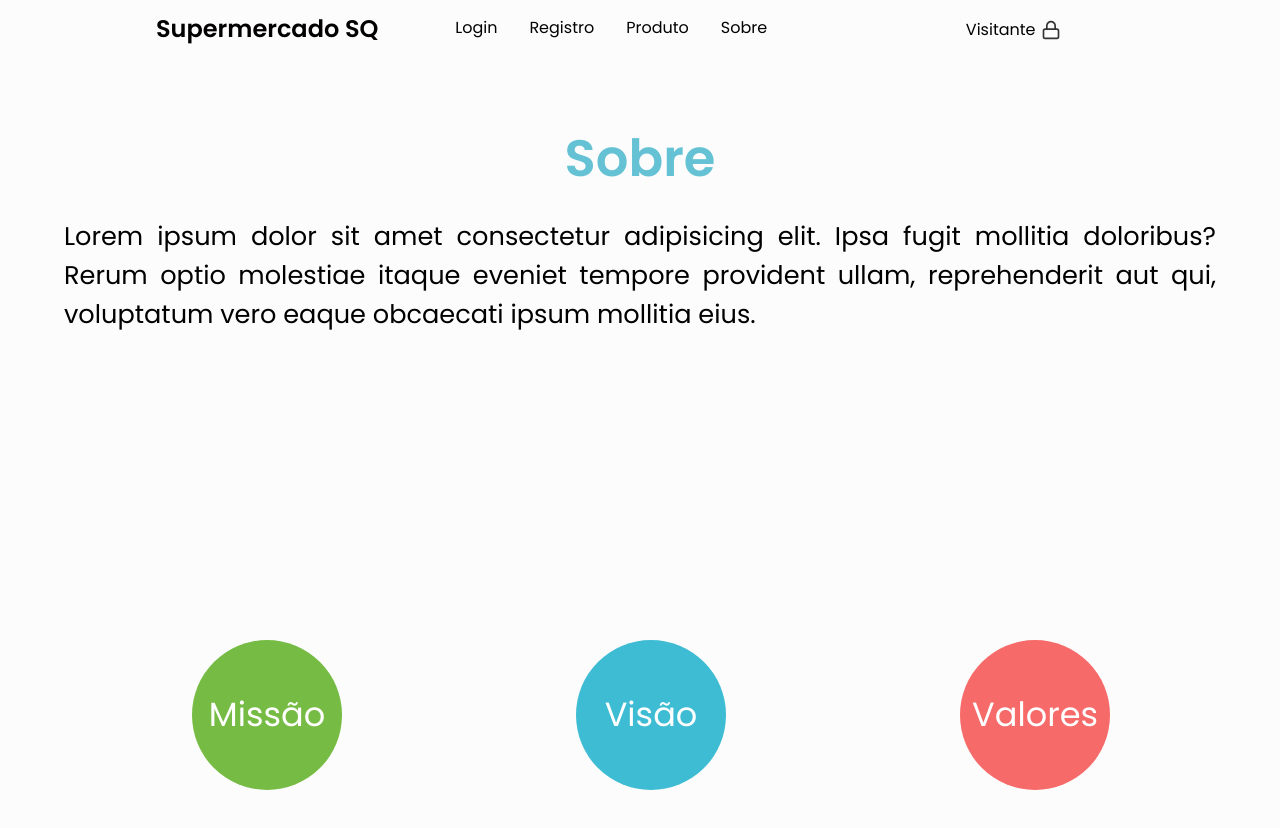
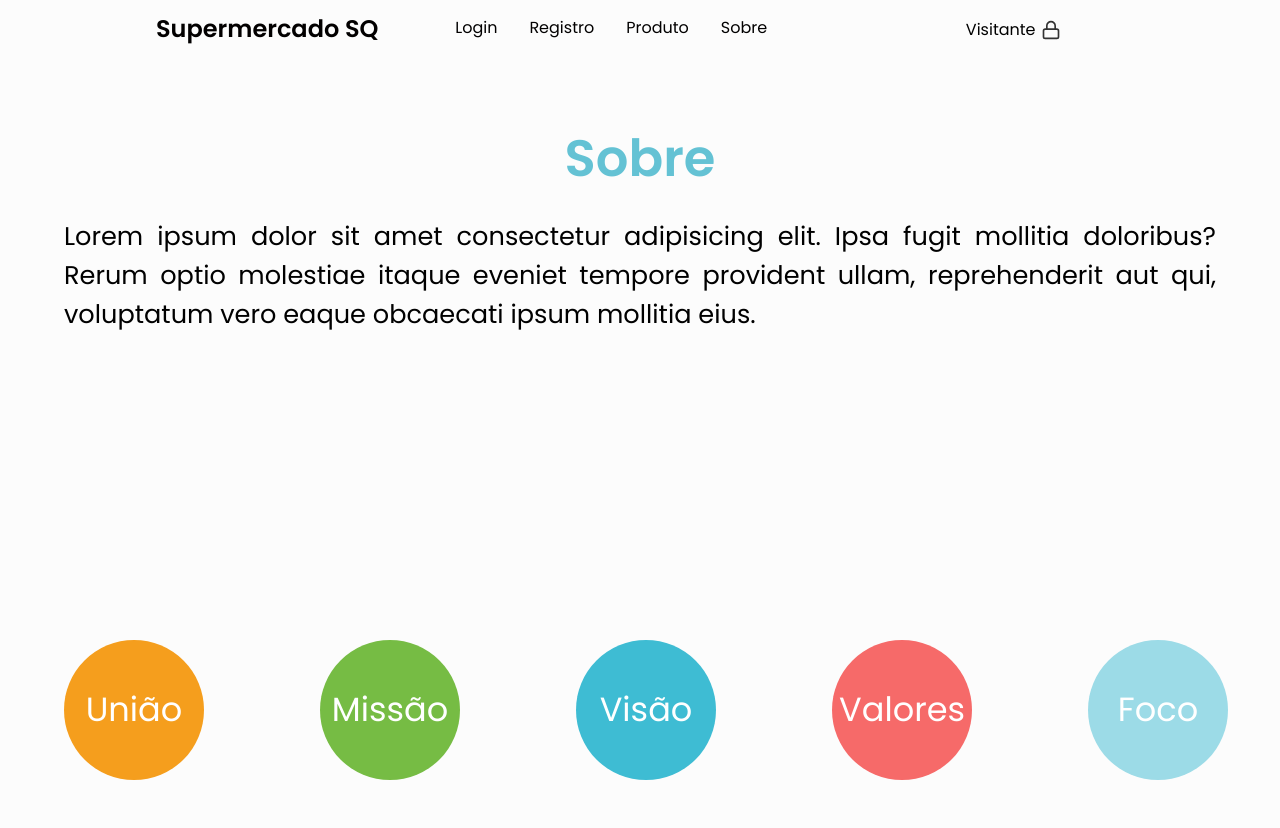
Before and after one commit to stack-over-code-atlantico/supermercadosq-fe, a React (Vite) app in the folder supermercadosq/: page /about in a window 1280 px wide. Shown: the top 828 px of the page. Built offline with nearby package versions, Linux system fonts and the light colour scheme.

Commit message:
Feat: Add about image

```diff
--- a/supermercadosq/src/components/About/index.jsx
+++ b/supermercadosq/src/components/About/index.jsx
@@ -1,4 +1,3 @@
-
 import React, { useContext } from 'react';
 import { AboutSection, AboutText, AboutParagraph } from './styles';
 import { LoadingScreen } from '../LoadingScreen/styles';
@@ -16,9 +15,11 @@ export function AboutComponent() {
           Lorem ipsum dolor sit amet consectetur adipisicing elit. Ipsa fugit mollitia doloribus? Rerum optio molestiae
           itaque eveniet tempore provident ullam, reprehenderit aut qui, voluptatum vero eaque obcaecati ipsum mollitia eius.
         </AboutParagraph>
-        <LoadingScreen size='150px' background='#76BC44' left='15%' top='80%' text='Missão' />
-        <LoadingScreen size='150px' background='#3EBCD3' left='45%' top='80%' text='Visão'/>
-        <LoadingScreen size='150px' background='#f66a69' left='75%' top='80%' text='Valores'/>
+        <LoadingScreen size='140px' background='#F59E1D' left='5%' top='80%' text='União' />
+        <LoadingScreen size='140px' background='#76BC44' left='25%' top='80%' text='Missão' />
+        <LoadingScreen size='140px' background='#3EBCD3' left='45%' top='80%' text='Visão'/>
+        <LoadingScreen size='140px' background='#f66a69' left='65%' top='80%' text='Valores'/>
+        <LoadingScreen size='140px' background='#9cdbe7' left='85%' top='80%' text='Foco'/>
       </AboutSection>
     </>
   );
```
Also changed, not shown: supermercadosq/src/assets/images/imagemsobre.png (added), supermercadosq/src/pages/About/about.jsx (line endings or trailing spaces).
